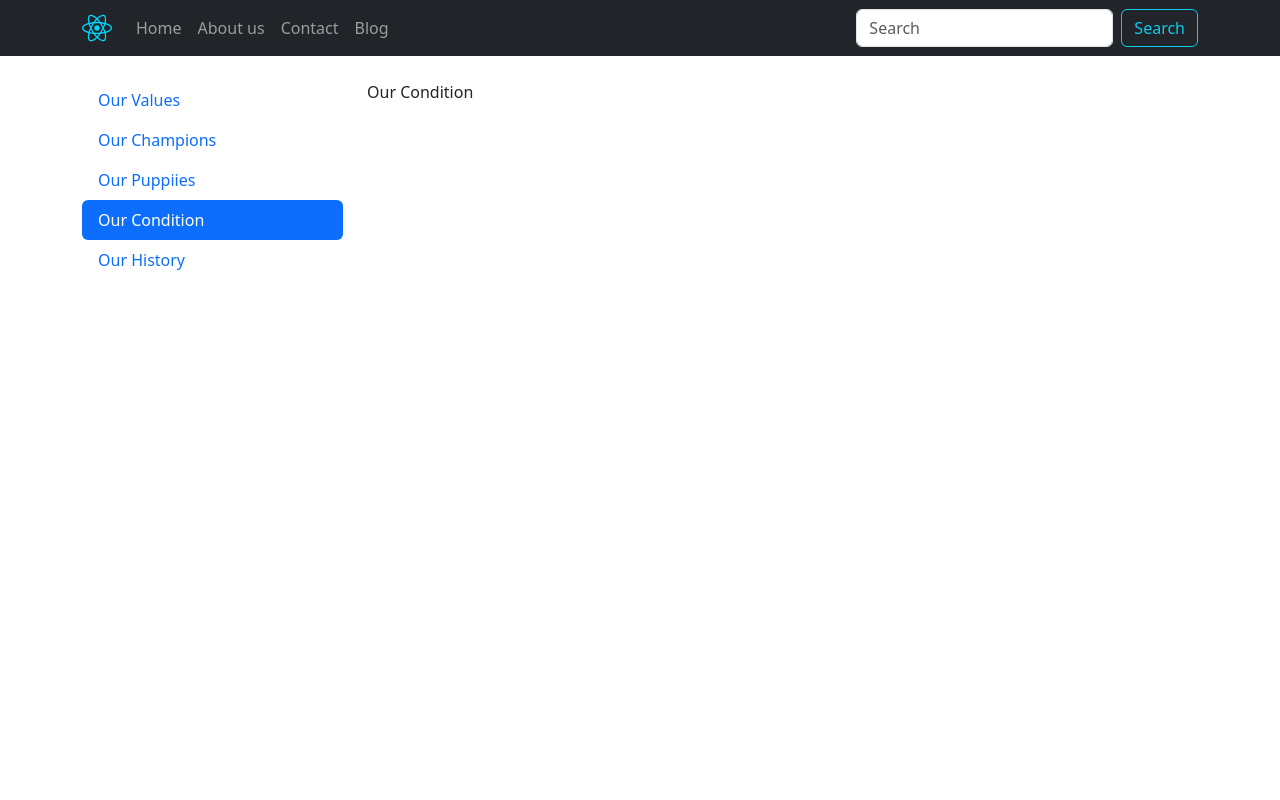
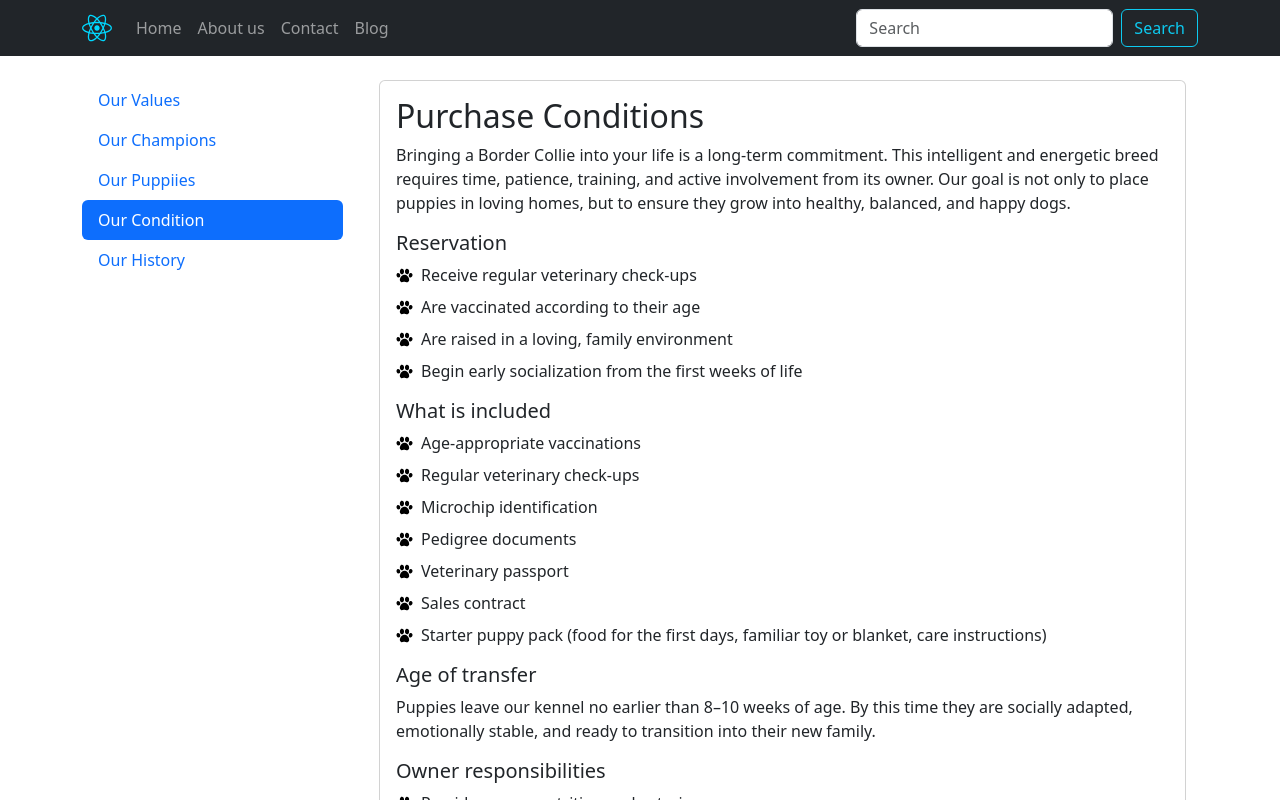
Before and after one commit to lilyashushka-ux/my-project-2, a React (Vite) app: page /about in a window 1280 px wide. Both pictures are taken after a click on the tab "Our Condition". Shown: the top 800 px of the page. Built offline with nearby package versions, Linux system fonts and the light colour scheme.

Commit message:
Add condition block

```diff
--- a/src/pages/About.jsx
+++ b/src/pages/About.jsx
@@ -48,6 +48,7 @@ export default class About extends React.Component {
       <Card>
         <Card.Img variant="top" src={value} width={500} height={300} />
         <Card.Body>
+          <Card.Title>Contact</Card.Title>
           <Card.Text>
            From the very first weeks of life, our puppies are raised in close contact with people. They grow up surrounded by care, attention, and daily interaction, which helps them develop trust, confidence, and emotional stability. We gently introduce them to new experiences, voices, and environments to build a healthy and secure attachment.
           </Card.Text>
@@ -58,6 +59,7 @@ export default class About extends React.Component {
       <Card className="h-100 shadow-sm">
         <Card.Img variant="top" src={value1} width={500} height={300} />
         <Card.Body>
+          <Card.Title>Training</Card.Title>
           <Card.Text>
      At our kennel, training is not just an option — it is an essential part of raising a balanced and confident Border Collie. This breed is known for its exceptional intelligence, quick learning ability, and strong desire to work alongside its owner. Without proper mental stimulation, a Border Collie cannot fully thrive.
           </Card.Text>
@@ -68,6 +70,7 @@ export default class About extends React.Component {
       <Card className="h-100 shadow-sm">
         <Card.Img variant="top" src={value2} width={500} height={300} />
         <Card.Body>
+        <Card.Title>Socialization</Card.Title>
           <Card.Text>
     We believe that positive early exposure helps prevent fear and anxiety later in life. A well-socialized Border Collie grows into a balanced dog that adapts easily, remains calm in new situations, and builds healthy relationships with both humans and other animals
           </Card.Text>
@@ -78,6 +81,7 @@ export default class About extends React.Component {
       <Card className="h-100 shadow-sm">
         <Card.Img variant="top" src={value3} width={500} height={300} />
         <Card.Body>
+          <Card.Title>Nutrition</Card.Title>
           <Card.Text>
   Proper nutrition is the foundation of a puppy’s healthy growth and long-term well-being. In our kennel, we pay special attention to providing balanced, high-quality food that supports strong bones, healthy joints, a shiny coat, and stable digestion.
           </Card.Text>
@@ -182,7 +186,7 @@ export default class About extends React.Component {
            <Col md={5}>
             <Card.Body>
               <Card.Title>All of our puppies</Card.Title>
-              <Card.Text>
+
                  <ul className="custom-list list-unstyled ps-0">
       <li className="d-flex align-items-center gap-2 mt-2">
         <img src={checkIcon} alt="check" className="list-icon" width={17} height={17}/>
@@ -201,8 +205,7 @@ export default class About extends React.Component {
         <span>Begin early socialization from the first weeks of life</span>
       </li>
     </ul>
-              </Card.Text>
-            </Card.Body>
+      </Card.Body>
           </Col>
             <Col md={7}>
             <Card.Img
@@ -233,30 +236,102 @@ export default class About extends React.Component {
         </Row>
       </Card>
     </Col>
-
   </Row>
 </Container>
+            </Tab.Pane>
+              <Tab.Pane eventKey="Fourth">
+                <Container>
+                  <Card>
+                    <Card.Body>
+                    <h2>Purchase Conditions</h2>
+                    <Card.Text>Bringing a Border Collie into your life is a long-term commitment. This intelligent and energetic breed requires time, patience, training, and active involvement from its owner. Our goal is not only to place puppies in loving homes, but to ensure they grow into healthy, balanced, and happy dogs.</Card.Text>
+
+                      <h5>Reservation</h5>
+                 <ul className="custom-list list-unstyled ps-0">
+      <li className="d-flex align-items-center gap-2 mt-2">
+        <img src={checkIcon} alt="check" className="list-icon" width={17} height={17}/>
+        <span>Receive regular veterinary check-ups</span>
+      </li>
+      <li className="d-flex align-items-center gap-2 mt-2">
+        <img src={checkIcon} alt="check" className="list-icon" width={17} height={17} />
+        <span>Are vaccinated according to their age</span>
+      </li>
+      <li className="d-flex align-items-center gap-2 mt-2">
+        <img src={checkIcon} alt="check" className="list-icon" width={17} height={17} />
+        <span>Are raised in a loving, family environment</span>
+      </li>
+      <li className="d-flex align-items-center gap-2 mt-2">
+        <img src={checkIcon} alt="check" className="list-icon" width={17} height={17} />
+        <span>Begin early socialization from the first weeks of life</span>
+      </li>
+    </ul>
+              <Card.Title>What is included</Card.Title>
+                               <ul className="custom-list list-unstyled ps-0">
+      <li className="d-flex align-items-center gap-2 mt-2">
+        <img src={checkIcon} alt="check" className="list-icon" width={17} height={17}/>
+        <span>Age-appropriate vaccinations</span>
+      </li>
+      <li className="d-flex align-items-center gap-2 mt-2">
+        <img src={checkIcon} alt="check" className="list-icon" width={17} height={17} />
+        <span>Regular veterinary check-ups</span>
+      </li>
+      <li className="d-flex align-items-center gap-2 mt-2">
+        <img src={checkIcon} alt="check" className="list-icon" width={17} height={17} />
+        <span>Microchip identification</span>
+      </li>
+      <li className="d-flex align-items-center gap-2 mt-2">
+        <img src={checkIcon} alt="check" className="list-icon" width={17} height={17} />
+        <span>Pedigree documents</span>
+      </li>
+          <li className="d-flex align-items-center gap-2 mt-2">
+        <img src={checkIcon} alt="check" className="list-icon" width={17} height={17} />
+        <span>Veterinary passport</span>
+      </li>
+          <li className="d-flex align-items-center gap-2 mt-2">
+        <img src={checkIcon} alt="check" className="list-icon" width={17} height={17} />
+        <span>Sales contract</span>
+      </li>
+          <li className="d-flex align-items-center gap-2 mt-2">
+        <img src={checkIcon} alt="check" className="list-icon" width={17} height={17} />
+        <span>Starter puppy pack (food for the first days, familiar toy or blanket, care instructions)</span>
+      </li>
+    </ul>
+   <Card.Title> Age of transfer</Card.Title>
+    <Card.Text>
+      Puppies leave our kennel no earlier than 8–10 weeks of age. By this time they are socially adapted, emotionally stable, and ready to transition into their new family.
+    </Card.Text>
+      <h5>Owner responsibilities</h5>
+                                 <ul className="custom-list list-unstyled ps-0">
+      <li className="d-flex align-items-center gap-2 mt-2">
+        <img src={checkIcon} alt="check" className="list-icon" width={17} height={17}/>
+        <span>Provide proper nutrition and veterinary care</span>
+      </li>
+      <li className="d-flex align-items-center gap-2 mt-2">
+        <img src={checkIcon} alt="check" className="list-icon" width={17} height={17} />
+        <span>Ensure daily physical activity and mental stimulation</span>
+      </li>
+      <li className="d-flex align-items-center gap-2 mt-2">
+        <img src={checkIcon} alt="check" className="list-icon" width={17} height={17} />
+        <span>Continue socialization and training</span>
+      </li>
+      <li className="d-flex align-items-center gap-2 mt-2">
+        <img src={checkIcon} alt="check" className="list-icon" width={17} height={17} />
+        <span>Offer a safe, loving, and responsible home</span>
+      </li>
+    </ul>
+    <Card.Title>Breeding and show rights</Card.Title>
+    <Card.Text>
+      Breeding rights are discussed individually. Not all puppies are sold for breeding purposes. Show-quality puppies are selected carefully based on structure, temperament, and breed standards.
+       </Card.Text>
+        <Card.Title>Our support</Card.Title>
+       <Card.Text>
+      We remain available for guidance and support throughout your dog’s life. We are always happy to answer questions regarding training, nutrition, or development.
+   </Card.Text>
+    </Card.Body>
+                  </Card>
+                </Container>
 
 
-
-
-
-
-
-
-
-
-
-
-
-
-
-
-
-            </Tab.Pane>
-              <Tab.Pane eventKey="Fourth">
-
-          <p>Our Condition</p>
             </Tab.Pane>
                <Tab.Pane eventKey="Fifth">
 
```
